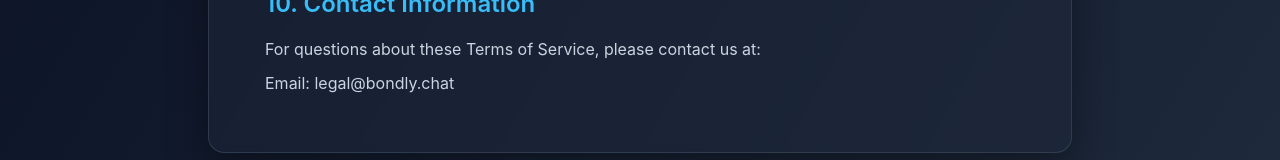
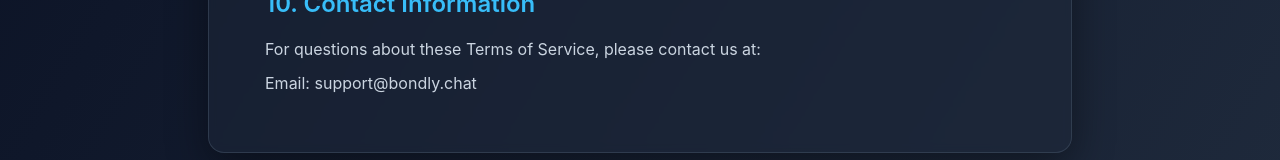
Before and after one commit to Oliversrensen/Bondly-chat, a Next.js app: page /terms in a window 1280 px wide. Shown: the part 2026-2186 px from the top of the page. Built offline with nearby package versions, Linux system fonts and the light colour scheme; no server answers.

Commit message:
Update all contact emails to use single support@bondly.chat address

```diff
--- a/src/app/privacy/page.tsx
+++ b/src/app/privacy/page.tsx
@@ -92,7 +92,7 @@
                   If you have questions about this Privacy Policy, please contact us at:
                 </p>
                 <p className="text-dark-300 leading-relaxed mt-2">
-                  Email: privacy@bondly.chat
+                  Email: support@bondly.chat
                 </p>
               </section>
             </div>
--- a/src/app/support/page.tsx
+++ b/src/app/support/page.tsx
@@ -133,7 +133,7 @@
                 Email Support
               </a>
               <a
-                href="mailto:feedback@bondly.chat"
+                href="mailto:support@bondly.chat"
                 className="btn btn-ghost px-6 py-3"
               >
                 Send Feedback
--- a/src/app/terms/page.tsx
+++ b/src/app/terms/page.tsx
@@ -122,7 +122,7 @@
                   For questions about these Terms of Service, please contact us at:
                 </p>
                 <p className="text-dark-300 leading-relaxed mt-2">
-                  Email: legal@bondly.chat
+                  Email: support@bondly.chat
                 </p>
               </section>
             </div>
```
